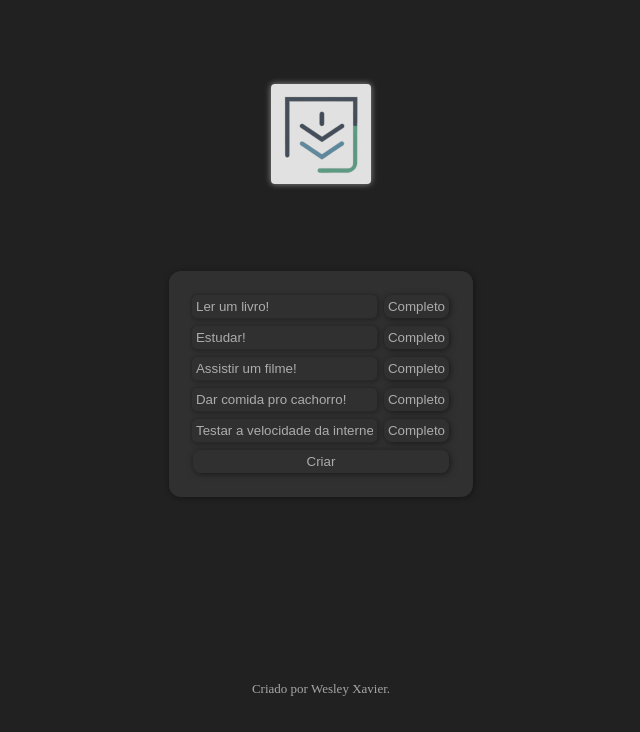
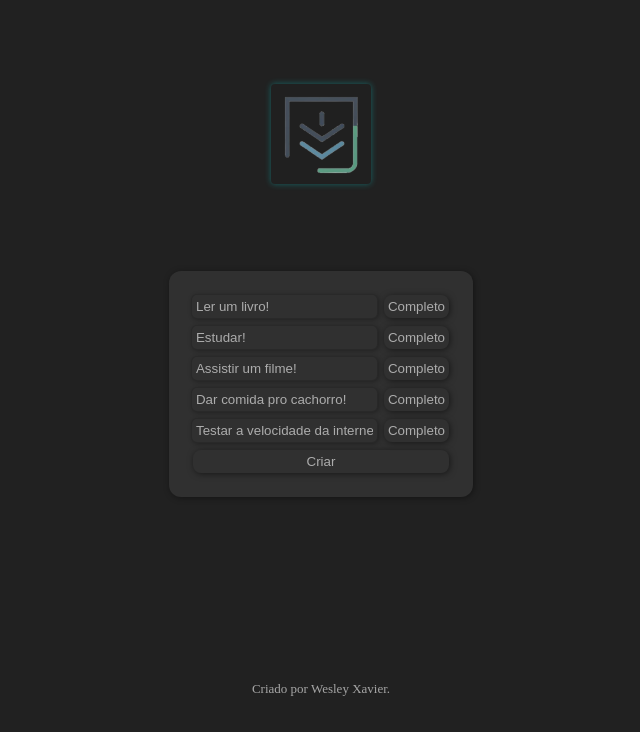
Before and after one commit to Wyeels/javascript, a plain HTML site: page praticas/desafio-lista/lista.html in a window 1280 px wide. Shown: the whole page, without its empty margins (319-959 px from the left). Drawn offline with Linux system fonts and the light colour scheme.

Commit message:
Update lista.css

```diff
--- a/praticas/desafio-lista/lista.css
+++ b/praticas/desafio-lista/lista.css
@@ -23,8 +23,8 @@ body {
 }
 
 header > img {
-    box-shadow: 0px 0px 6px rgba(255, 255, 255, 0.5);
-    background-color: #e1e1e1;
+    box-shadow: 0px 0px 6px rgba(0, 256, 256, 0.3);
+    background-color: #202020;
     border-radius: 4px;
 }
 
```
